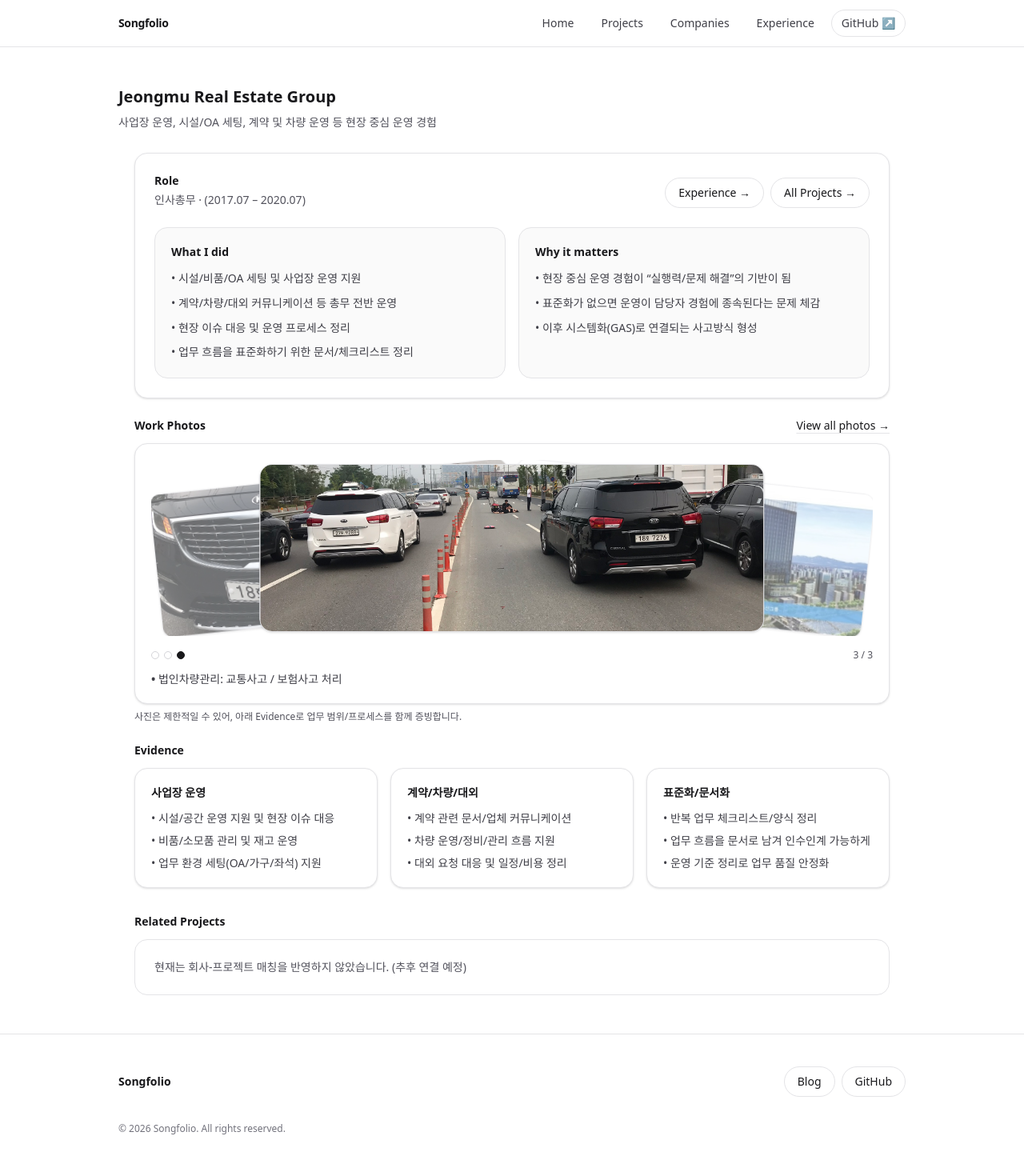
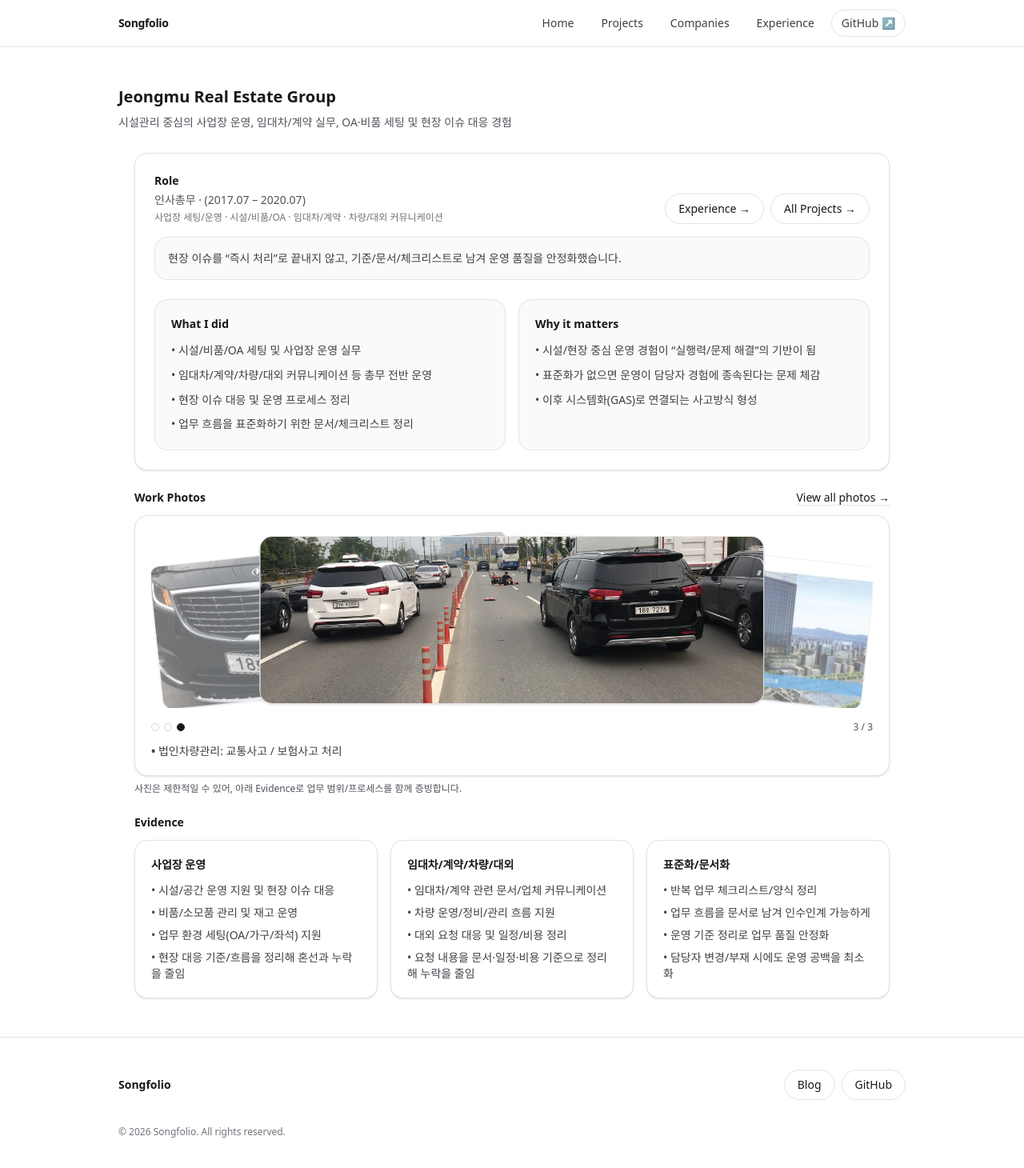
Before and after one commit to song2049/songfolio-next, a Next.js app: page /companies/jeongmu in a window 1280 px wide. Shown: the top 1460 px of the page at 80% size. Built offline with nearby package versions, Linux system fonts and the light colour scheme.

Commit message:
feat: 정무 내용 추가

```diff
--- a/src/app/companies/jeongmu/page.tsx
+++ b/src/app/companies/jeongmu/page.tsx
@@ -1,4 +1,5 @@
 import Link from "next/link";
+import React from "react";
 import { projects } from "../../lib/data/projects";
 import { Section } from "../../section";
 import { Container } from "../../ui/container";
@@ -36,7 +37,7 @@ export default function JeongmuCompanyPage() {
     <main>
       <Section
         title={companyName}
-        description="사업장 운영, 시설/OA 세팅, 계약 및 차량 운영 등 현장 중심 운영 경험"
+        description="시설관리 중심의 사업장 운영, 임대차/계약 실무, OA·비품 세팅 및 현장 이슈 대응 경험"
       >
         <Container>
           {/* 상단 요약 카드 */}
@@ -46,6 +47,10 @@ export default function JeongmuCompanyPage() {
                 <div className="text-sm font-semibold">Role</div>
                 <div className="mt-1 text-sm text-zinc-600">
                   인사총무 · (2017.07 – 2020.07)
+                </div>
+                {/* ✅ 추가: 역할 범위 한 줄 요약 (내용 유지, 키워드만 정리) */}
+                <div className="mt-1 text-xs text-zinc-500">
+                  사업장 세팅/운영 · 시설/비품/OA · 임대차/계약 · 차량/대외 커뮤니케이션
                 </div>
               </div>
 
@@ -65,12 +70,17 @@ export default function JeongmuCompanyPage() {
               </div>
             </div>
 
+            {/* ✅ 추가: 임팩트 한 줄 (정무=시설/운영 성격에 맞춤) */}
+            <div className="mt-4 rounded-2xl border border-zinc-200 bg-zinc-50 p-4 text-sm text-zinc-700">
+              현장 이슈를 “즉시 처리”로 끝내지 않고, 기준/문서/체크리스트로 남겨 운영 품질을 안정화했습니다.
+            </div>
+
             <div className="mt-6 grid gap-4 md:grid-cols-2">
               <div className="rounded-2xl border border-zinc-200 bg-zinc-50 p-5">
                 <div className="text-sm font-semibold">What I did</div>
                 <ul className="mt-3 space-y-2">
-                  <Bullet>시설/비품/OA 세팅 및 사업장 운영 지원</Bullet>
-                  <Bullet>계약/차량/대외 커뮤니케이션 등 총무 전반 운영</Bullet>
+                  <Bullet>시설/비품/OA 세팅 및 사업장 운영 실무</Bullet>
+                  <Bullet>임대차/계약/차량/대외 커뮤니케이션 등 총무 전반 운영</Bullet>
                   <Bullet>현장 이슈 대응 및 운영 프로세스 정리</Bullet>
                   <Bullet>업무 흐름을 표준화하기 위한 문서/체크리스트 정리</Bullet>
                 </ul>
@@ -79,7 +89,7 @@ export default function JeongmuCompanyPage() {
               <div className="rounded-2xl border border-zinc-200 bg-zinc-50 p-5">
                 <div className="text-sm font-semibold">Why it matters</div>
                 <ul className="mt-3 space-y-2">
-                  <Bullet>현장 중심 운영 경험이 “실행력/문제 해결”의 기반이 됨</Bullet>
+                  <Bullet>시설/현장 중심 운영 경험이 “실행력/문제 해결”의 기반이 됨</Bullet>
                   <Bullet>표준화가 없으면 운영이 담당자 경험에 종속된다는 문제 체감</Bullet>
                   <Bullet>이후 시스템화(GAS)로 연결되는 사고방식 형성</Bullet>
                 </ul>
@@ -116,14 +126,18 @@ export default function JeongmuCompanyPage() {
                   "시설/공간 운영 지원 및 현장 이슈 대응",
                   "비품/소모품 관리 및 재고 운영",
                   "업무 환경 세팅(OA/가구/좌석) 지원",
+                  // ✅ 추가: 결과형 한 줄 (과장 X, 방향만)
+                  "현장 대응 기준/흐름을 정리해 혼선과 누락을 줄임",
                 ]}
               />
               <EvidenceCard
-                title="계약/차량/대외"
+                title="임대차/계약/차량/대외"
                 points={[
-                  "계약 관련 문서/업체 커뮤니케이션",
+                  "임대차/계약 관련 문서/업체 커뮤니케이션",
                   "차량 운영/정비/관리 흐름 지원",
                   "대외 요청 대응 및 일정/비용 정리",
+                  // ✅ 추가: 결과형 한 줄
+                  "요청 내용을 문서·일정·비용 기준으로 정리해 누락을 줄임",
                 ]}
               />
               <EvidenceCard
@@ -132,15 +146,17 @@ export default function JeongmuCompanyPage() {
                   "반복 업무 체크리스트/양식 정리",
                   "업무 흐름을 문서로 남겨 인수인계 가능하게",
                   "운영 기준 정리로 업무 품질 안정화",
+                  // ✅ 추가: 결과형 한 줄
+                  "담당자 변경/부재 시에도 운영 공백을 최소화",
                 ]}
               />
             </div>
           </div>
 
           {/* Related Projects */}
-          <div className="mt-8">
-            <div className="mb-3 text-sm font-semibold">Related Projects</div>
-            {companyProjects.length > 0 ? (
+          {companyProjects.length > 0 ? (
+            <div className="mt-8">
+              <div className="mb-3 text-sm font-semibold">Related Projects</div>
               <div className="grid gap-4">
                 {companyProjects.map((p: any) => (
                   <ProjectCard
@@ -156,12 +172,8 @@ export default function JeongmuCompanyPage() {
                   />
                 ))}
               </div>
-            ) : (
-              <div className="rounded-2xl border border-zinc-200 bg-white p-6 text-sm text-zinc-600">
-                현재는 회사-프로젝트 매칭을 반영하지 않았습니다. (추후 연결 예정)
-              </div>
-            )}
-          </div>
+            </div>
+          ) : null}
         </Container>
       </Section>
     </main>
```
